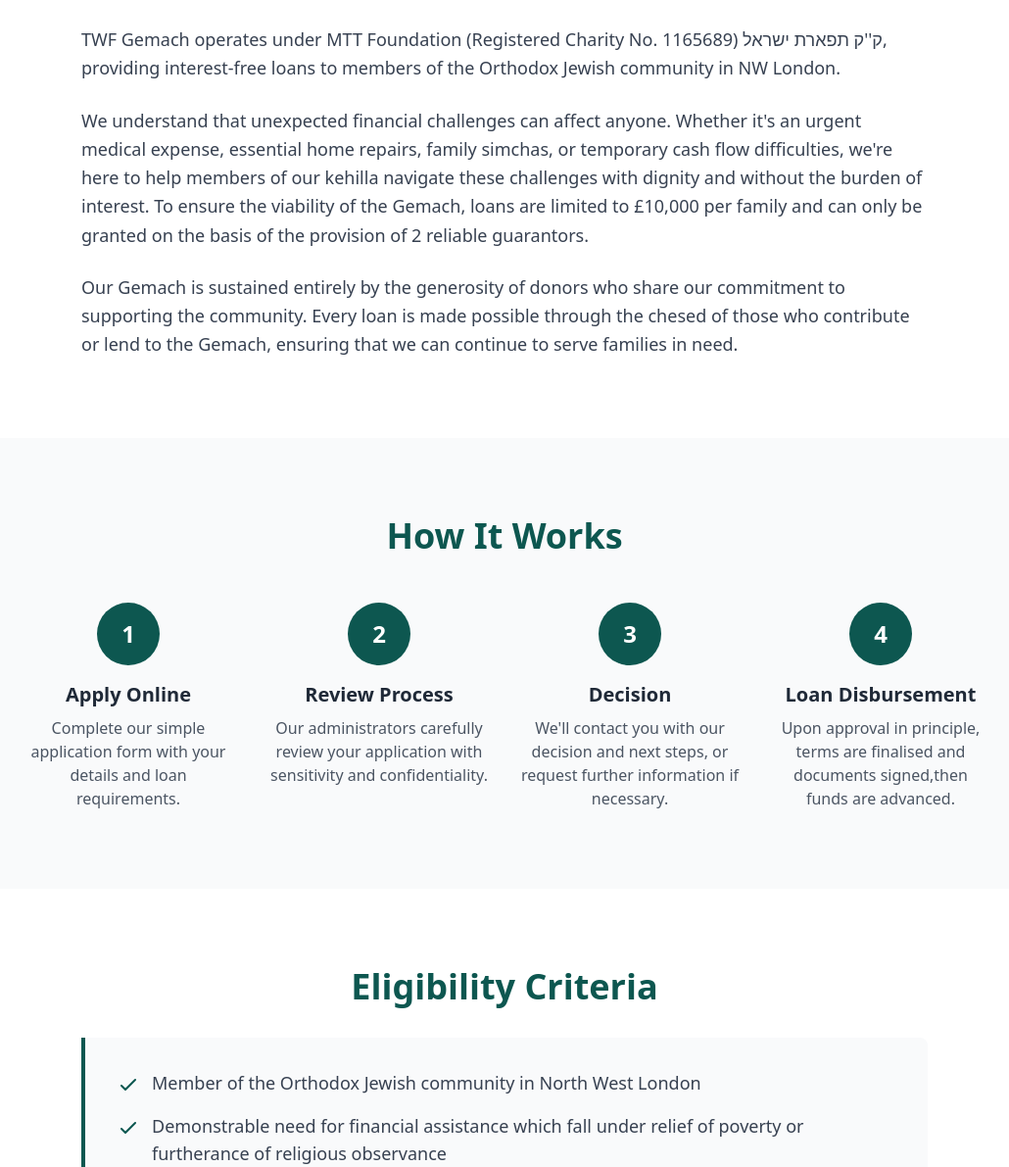
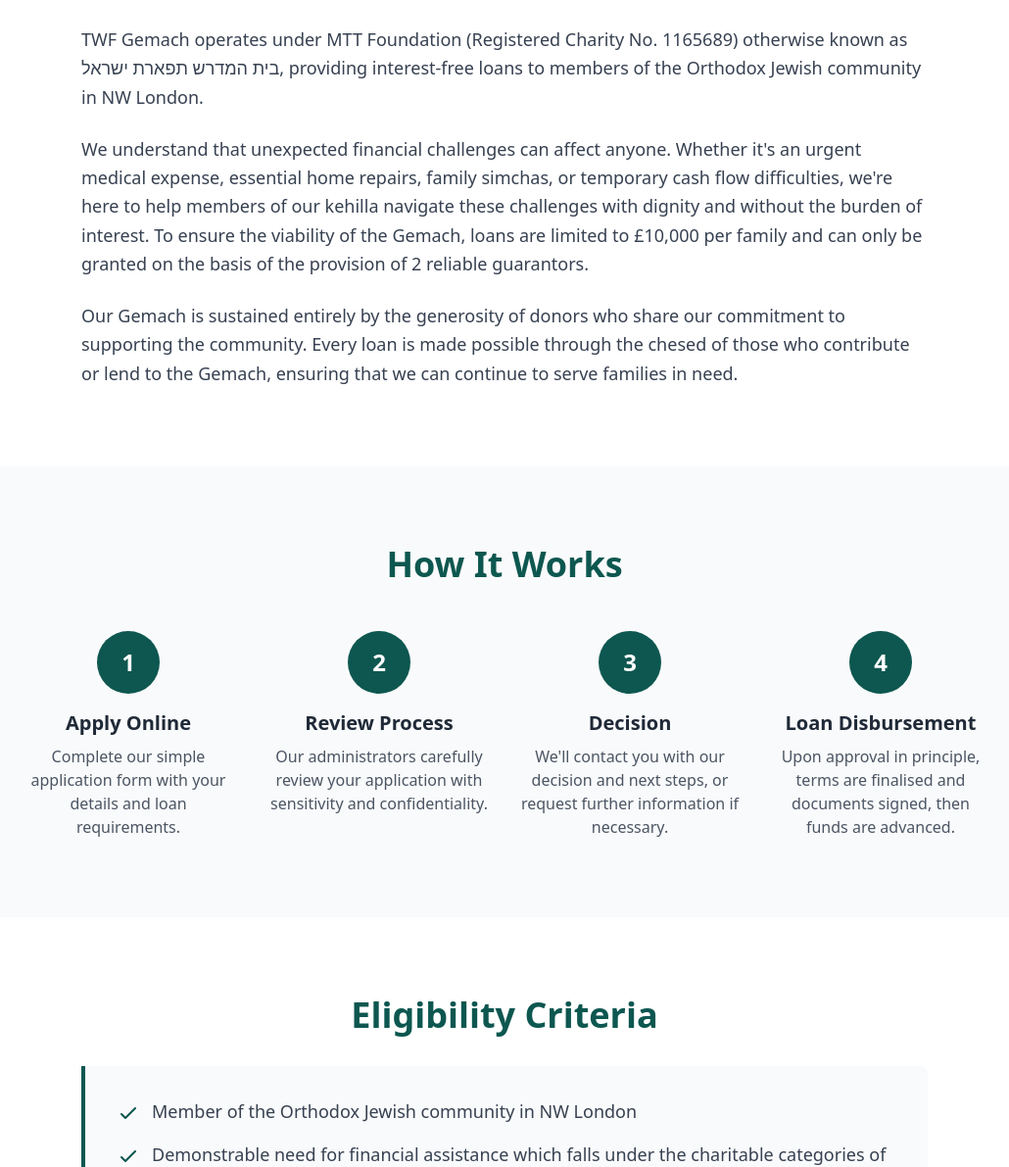
Before and after one commit to tygemach-hub/TWFGemach, a plain HTML site: page index.html in a window 1280 px wide. Shown: the part 712-1903 px from the top of the page at 98% size, without its empty margins (125-1155 px from the left). Drawn offline with nearby package versions, Linux system fonts and the light colour scheme.

Commit message:
Add files via upload

```diff
--- a/index.html
+++ b/index.html
@@ -93,7 +93,7 @@
 
             <div class="space-y-6 text-lg text-gray-700 leading-relaxed">
                 <p>
-                    TWF Gemach operates under MTT Foundation (Registered Charity No. 1165689) ק''ק תפארת ישראל, providing interest-free loans to members of the Orthodox Jewish community in NW London.
+                    TWF Gemach operates under MTT Foundation (Registered Charity No. 1165689) otherwise known as בית המדרש תפארת ישראל, providing interest-free loans to members of the Orthodox Jewish community in NW London.
                 </p>
 
                 <p>
@@ -134,7 +134,7 @@
                 <div class="text-center">
                     <div class="bg-twf-teal text-white w-16 h-16 rounded-full flex items-center justify-center text-2xl font-bold mx-auto mb-4">4</div>
                     <h4 class="text-xl font-semibold mb-2 text-gray-800">Loan Disbursement</h4>
-                    <p class="text-gray-600">Upon approval in principle, terms are finalised and documents signed,then funds are advanced.</p>
+                    <p class="text-gray-600">Upon approval in principle, terms are finalised and documents signed, then funds are advanced.</p>
                 </div>
             </div>
         </div>
@@ -151,13 +151,13 @@
                         <svg class="w-6 h-6 text-twf-teal mr-3 mt-1 flex-shrink-0" fill="none" stroke="currentColor" viewBox="0 0 24 24">
                             <path stroke-linecap="round" stroke-linejoin="round" stroke-width="2" d="M5 13l4 4L19 7"></path>
                         </svg>
-                        <span>Member of the Orthodox Jewish community in North West London</span>
+                        <span>Member of the Orthodox Jewish community in NW London</span>
                     </li>
                     <li class="flex items-start">
                         <svg class="w-6 h-6 text-twf-teal mr-3 mt-1 flex-shrink-0" fill="none" stroke="currentColor" viewBox="0 0 24 24">
                             <path stroke-linecap="round" stroke-linejoin="round" stroke-width="2" d="M5 13l4 4L19 7"></path>
                         </svg>
-                        <span>Demonstrable need for financial assistance which fall under relief of poverty or furtherance of religious observance</span>
+                        <span>Demonstrable need for financial assistance which falls under the charitable categories of relief of poverty or furtherance of religious observance</span>
                     </li>
                     <li class="flex items-start">
                         <svg class="w-6 h-6 text-twf-teal mr-3 mt-1 flex-shrink-0" fill="none" stroke="currentColor" viewBox="0 0 24 24">
```
